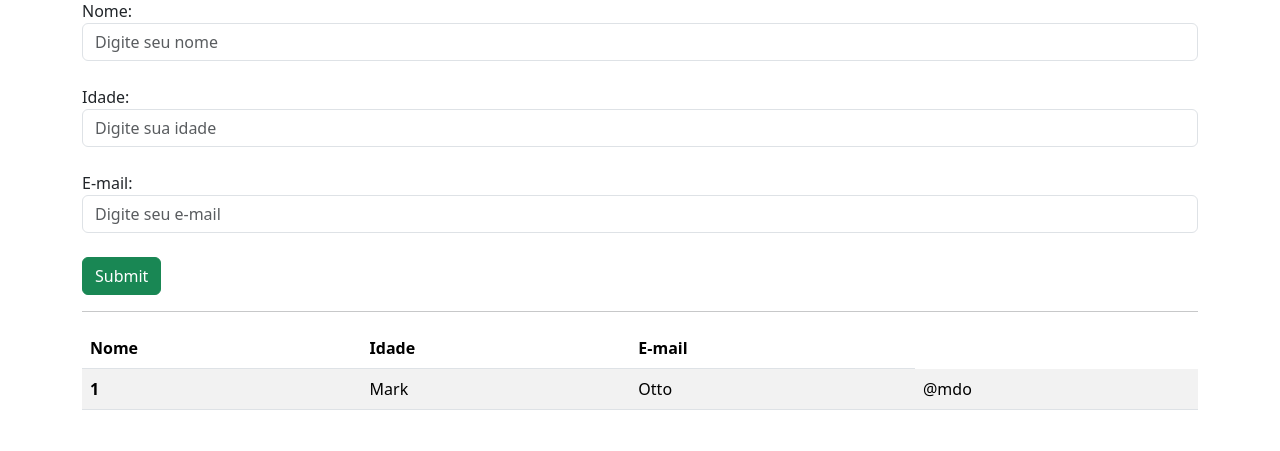
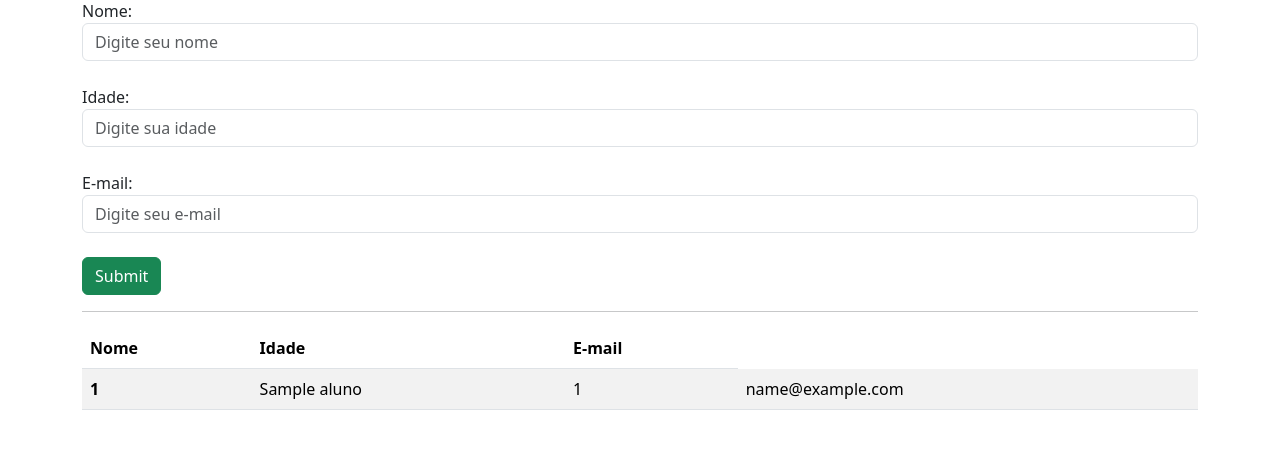
Before and after one commit to mtstechnologies/aquecimento-django, a Django app: page /aluno/criar_aluno/ in a window 1280 px wide. Shown: the part 130-581 px from the top of the page. Run offline with Django 5.2, Linux system fonts and the light colour scheme; tables that the repository leaves empty hold one stand-in row (values such as "Sample post").

Commit message:
Tornando a tabela dinamica, com dados do banco

```diff
--- a/alunos/templates/criar_aluno.html
+++ b/alunos/templates/criar_aluno.html
@@ -50,13 +50,15 @@
           </tr>
         </thead>
         <tbody>
-          <tr>
-            <th scope="row">1</th>
-            <td>Mark</td>
-            <td>Otto</td>
-            <td>@mdo</td>
-          </tr>
-
+          <!--Adicionando a tag do python para iterar uma lista de alunos-->
+          {% for i in alunos %}
+            <tr>
+              <th scope="row">1</th>
+              <td>{{i.nome}}</td>
+              <td>{{i.idade}}</td>
+              <td>{{i.email}}</td>
+            </tr>
+          {% endfor %}
         </tbody>
       </table>
     </div>
--- a/alunos/views.py
+++ b/alunos/views.py
@@ -6,7 +6,9 @@ from .models import Aluno
 def criar_aluno(request):
     if request.method == 'GET':
         status = request.GET.get('status')
-        return render(request, 'criar_aluno.html', {'status': status})
+        #buscando dados do banco para preencher uma tabela no fronend
+        alunos = Aluno.objects.all()
+        return render(request, 'criar_aluno.html', {'status': status, 'alunos': alunos})
     elif request.method == 'POST':
         # é assim que se pega os dados do formulario para salvar no banco
         nome = request.POST.get('nome')
```
